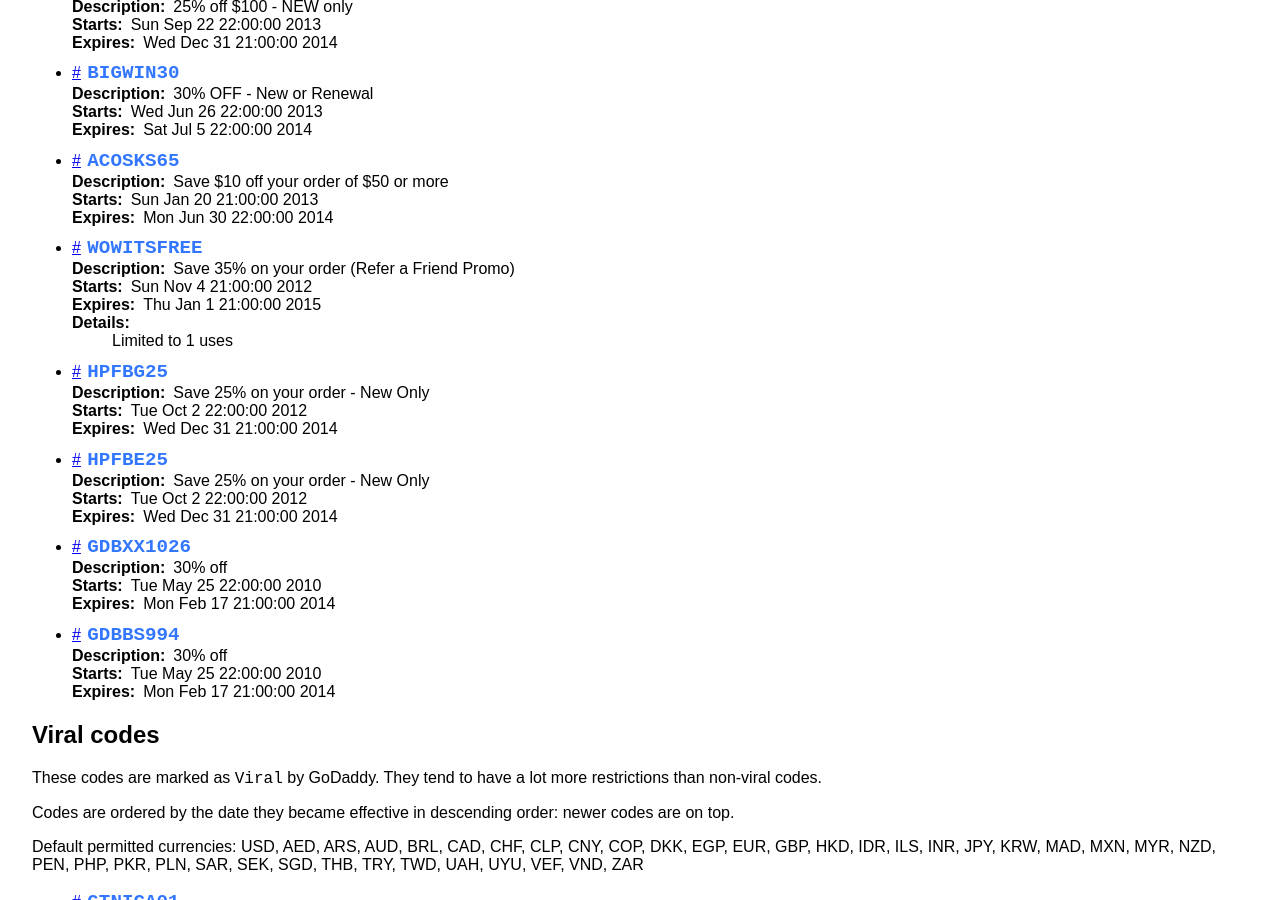
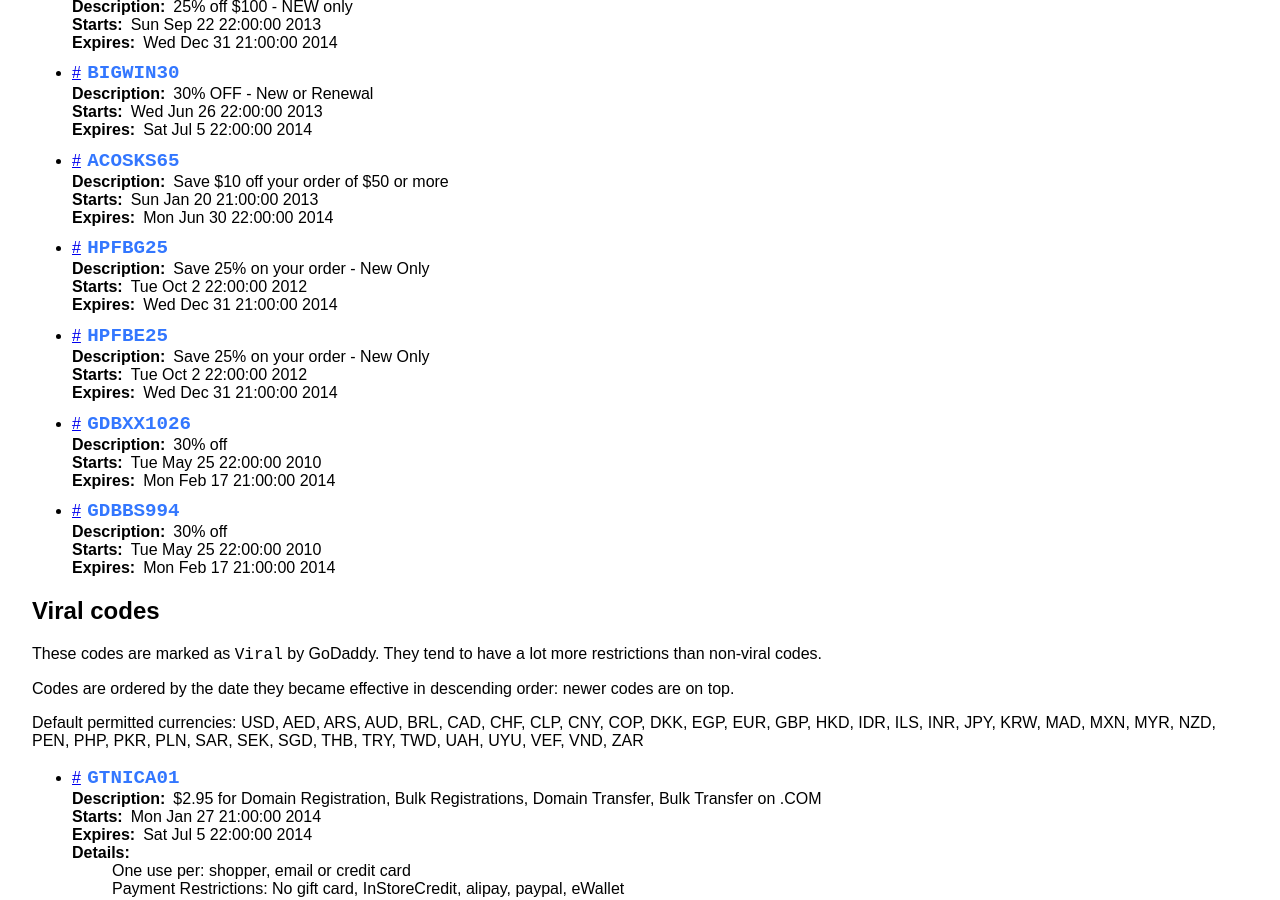
Before and after one commit to Earth2Me/Domains, a Jekyll site: the page built from godaddy-codes-details.md, in a window 1280 px wide and 900 px high, scrolled down 1780 px. Built offline with Jekyll 4.4.1, drawn with Linux system fonts in a browser that asks for light colours.

Commit message:
Removed affiliate code

```diff
--- a/_data/godaddy.yml
+++ b/_data/godaddy.yml
@@ -1579,14 +1579,6 @@
   starts: 1389751200
   expires: 1396404000
   details:
-    - "Currency: USD, AED, ARS, AUD, BRL, CAD, CHF, CLP, CNY, COP, DKK, EGP, EUR, GBP, HKD, IDR, ILS, INR, JPY, KRW, MAD, MXN, MYR, NZD, PEN, PHP, PKR, PLN, SAR, SEK, SGD, THB, TRY, TWD, UAH, UYU, VEF, VND, ZAR"
-- code: WOWITSFREE
-  type: "Order"
-  description: "Save 35% on your order (Refer a Friend Promo)"
-  starts: 1352080800
-  expires: 1420164000
-  details:
-    - "Limited to 1 uses"
     - "Currency: USD, AED, ARS, AUD, BRL, CAD, CHF, CLP, CNY, COP, DKK, EGP, EUR, GBP, HKD, IDR, ILS, INR, JPY, KRW, MAD, MXN, MYR, NZD, PEN, PHP, PKR, PLN, SAR, SEK, SGD, THB, TRY, TWD, UAH, UYU, VEF, VND, ZAR"
 - code: TIMEOUT
   type: "Order"
```
